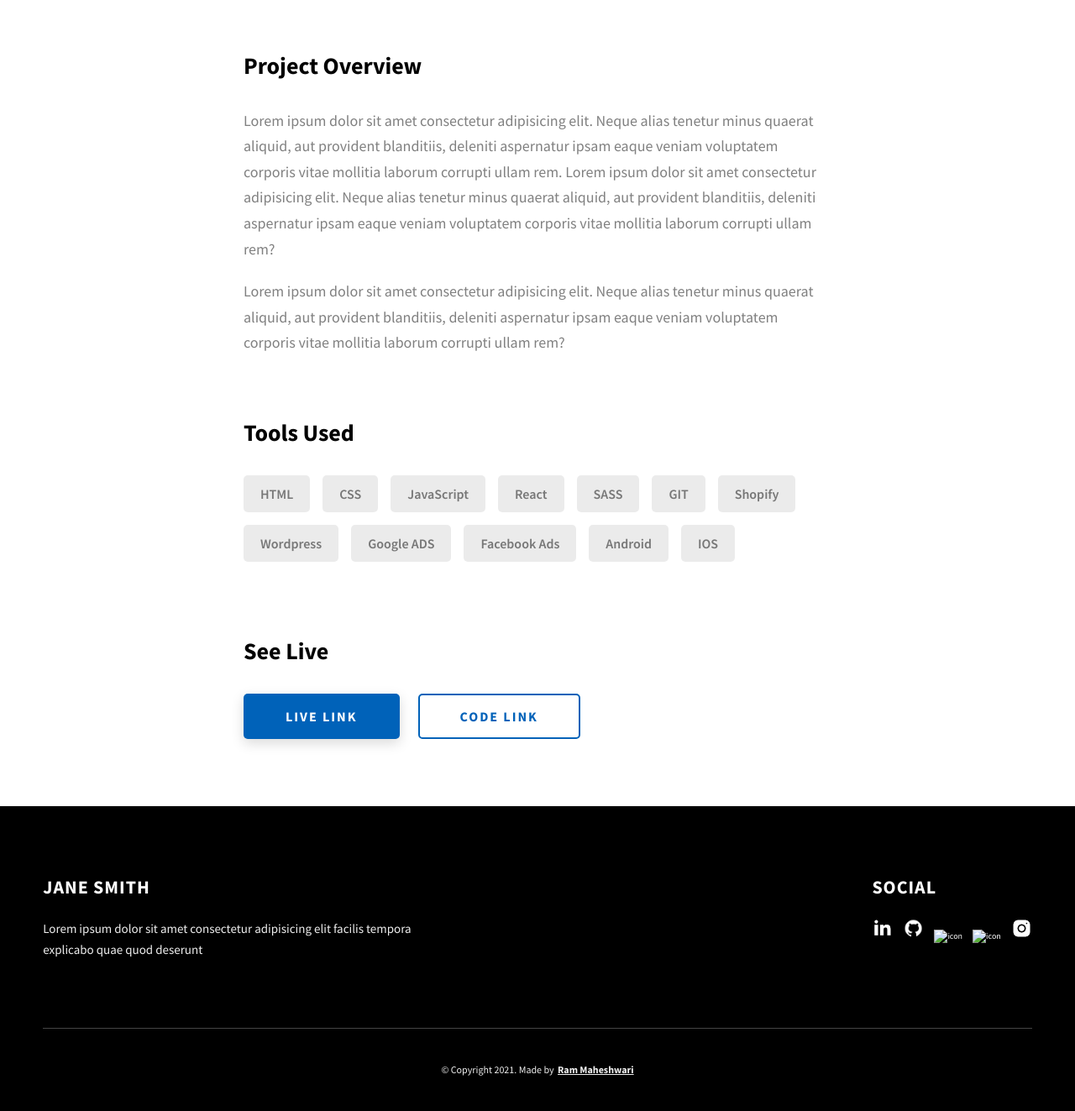
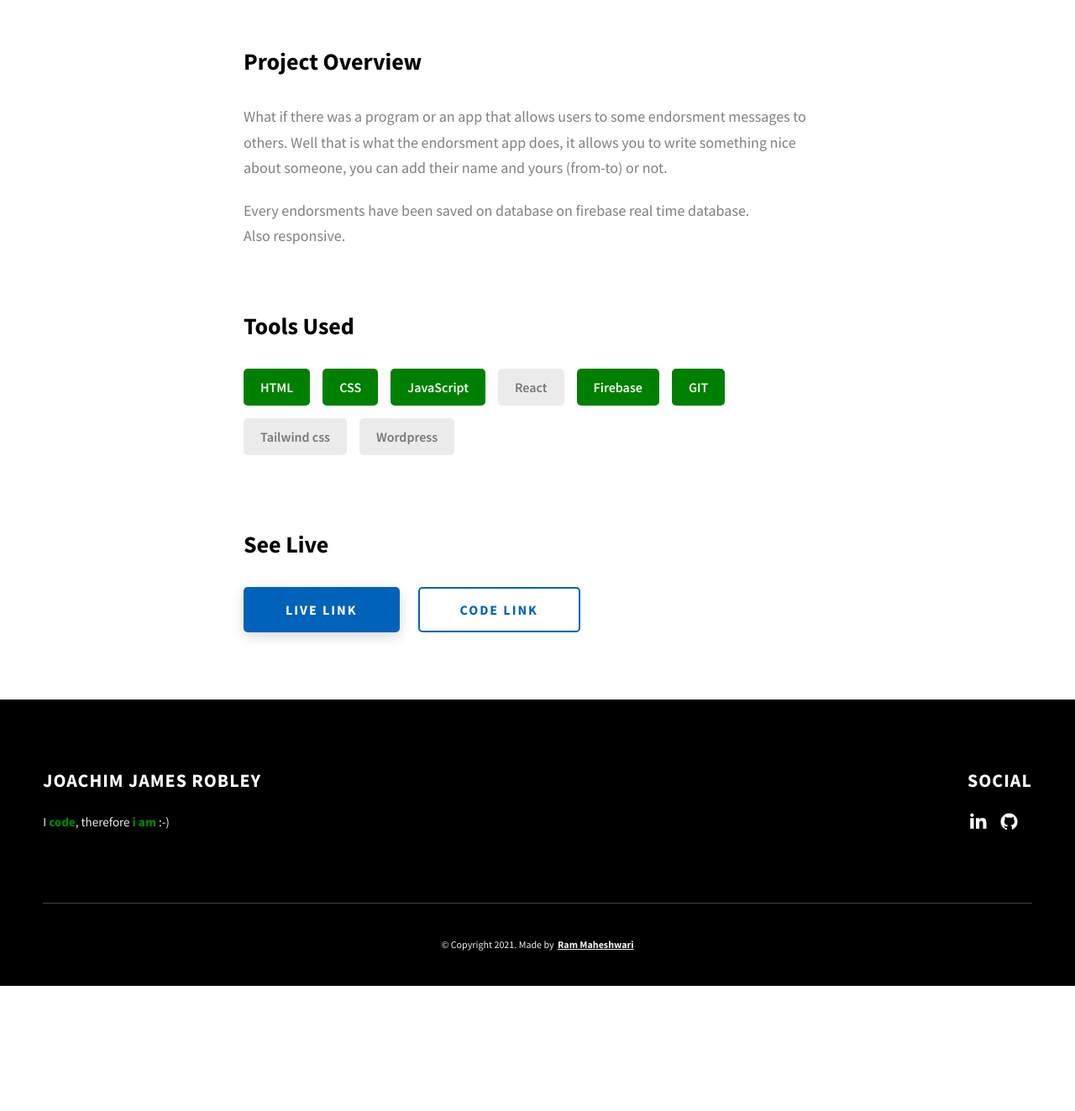
Before and after one commit to Simplycomplex64/my-portfolio, a website built with Vite: page project-3.html in a window 1280 px wide. Shown: the part 1294-2617 px from the top of the page at 84% size. After the commit the page ends 2468 px from the top, so only its background shows below. Built offline with nearby package versions, Linux system fonts and the light colour scheme.

Commit message:
second commit

```diff
--- a/project-3.html
+++ b/project-3.html
@@ -82,16 +82,14 @@
     </header>
     <section class="project-cs-hero">
       <div class="project-cs-hero__content">
-        <h1 class="heading-primary">Project 1</h1>
+        <h1 class="heading-primary">Endorsment app</h1>
         <div class="project-cs-hero__info">
           <p class="text-primary">
-            Lorem ipsum dolor sit amet consectetur adipisicing elit. Dignissimos
-            in numquam incidunt earum quaerat cum fuga, atque similique natus
-            nobis sit.
+            A simple program that let users post endorsments. Can be used in events, at school even at work!
           </p>
         </div>
         <div class="project-cs-hero__cta">
-          <a href="#" class="btn btn--bg" target="_blank">Live Link</a>
+          <a href="https://wechampsimplycomplex.netlify.app/" class="btn btn--bg" target="_blank">Live Link</a>
         </div>
       </div>
     </section>
@@ -100,7 +98,7 @@
         <div class="project-details__content">
           <div class="project-details__showcase-img-cont">
             <img
-              src="./assets/img/password.jpg"
+              src="./assets/img/endorsment.png"
               alt="Project Image"
               class="project-details__showcase-img"
             />
@@ -109,49 +107,38 @@
             <div class="project-details__desc">
               <h3 class="project-details__content-title">Project Overview</h3>
               <p class="project-details__desc-para">
-                Lorem ipsum dolor sit amet consectetur adipisicing elit. Neque
-                alias tenetur minus quaerat aliquid, aut provident blanditiis,
-                deleniti aspernatur ipsam eaque veniam voluptatem corporis vitae
-                mollitia laborum corrupti ullam rem. Lorem ipsum dolor sit amet
-                consectetur adipisicing elit. Neque alias tenetur minus quaerat
-                aliquid, aut provident blanditiis, deleniti aspernatur ipsam
-                eaque veniam voluptatem corporis vitae mollitia laborum corrupti
-                ullam rem?
+                What if there was a program or an app that allows users to some endorsment messages to others.
+            Well that is what the endorsment app does, it allows you to write something nice about someone,
+            you can add their name and yours (from-to) or not.
               </p>
               <p class="project-details__desc-para">
-                Lorem ipsum dolor sit amet consectetur adipisicing elit. Neque
-                alias tenetur minus quaerat aliquid, aut provident blanditiis,
-                deleniti aspernatur ipsam eaque veniam voluptatem corporis vitae
-                mollitia laborum corrupti ullam rem?
+                Every endorsments have been saved on database on firebase real time database.</br>
+                Also responsive.
               </p>
             </div>
             <div class="project-details__tools-used">
               <h3 class="project-details__content-title">Tools Used</h3>
               <div class="skills">
-                <div class="skills__skill">HTML</div>
-                <div class="skills__skill">CSS</div>
-                <div class="skills__skill">JavaScript</div>
+                <div class="skills__skill used">HTML</div>
+                <div class="skills__skill used">CSS</div>
+                <div class="skills__skill used">JavaScript</div>
                 <div class="skills__skill">React</div>
-                <div class="skills__skill">SASS</div>
-                <div class="skills__skill">GIT</div>
-                <div class="skills__skill">Shopify</div>
+                <div class="skills__skill used">Firebase</div>
+                <div class="skills__skill used">GIT</div>
+                <div class="skills__skill ">Tailwind css</div>
                 <div class="skills__skill">Wordpress</div>
-                <div class="skills__skill">Google ADS</div>
-                <div class="skills__skill">Facebook Ads</div>
-                <div class="skills__skill">Android</div>
-                <div class="skills__skill">IOS</div>
               </div>
             </div>
             <div class="project-details__links">
               <h3 class="project-details__content-title">See Live</h3>
               <a
-                href="#"
+                href="https://wechampsimplycomplex.netlify.app/"
                 class="btn btn--med btn--theme project-details__links-btn"
                 target="_blank"
                 >Live Link</a
               >
               <a
-                href="#"
+                href="https://github.com/Simplycomplex64/weChamp"
                 class="btn btn--med btn--theme-inv project-details__links-btn"
                 target="_blank"
                 >Code Link</a
@@ -176,41 +163,19 @@
                   alt="icon"
                 />
               </a>
-              <a target="_blank" rel="noreferrer" href="#">
+              <a target="_blank" rel="noreferrer" href="https://github.com/Simplycomplex64">
                 <img
                   class="main-footer__icon"
                   src="./assets/img/github-ico.png"
                   alt="icon"
                 />
               </a>
-              <a target="_blank" rel="noreferrer" href="#">
-                <img
-                  class="main-footer__icon"
-                  src="./assets/img/twitter-ico.png"
-                  alt="icon"
-                />
-              </a>
-              <a target="_blank" rel="noreferrer" href="#">
-                <img
-                  class="main-footer__icon"
-                  src="./assets/img/yt-ico.png"
-                  alt="icon"
-                />
-              </a>
-              <a target="_blank" rel="noreferrer" href="#">
-                <img
-                  class="main-footer__icon main-footer__icon--mr-none"
-                  src="./assets/img/insta-ico.png"
-                  alt="icon"
-                />
-              </a>
             </div>
           </div>
           <div class="main-footer__row main-footer__row-2">
-            <h4 class="heading heading-sm text-lt">Jane Smith</h4>
+            <h4 class="heading heading-sm text-lt">Joachim James Robley</h4>
             <p class="main-footer__short-desc">
-              Lorem ipsum dolor sit amet consectetur adipisicing elit facilis
-              tempora explicabo quae quod deserunt
+              I <span>code</span>, therefore <span>i am</span> :-)
             </p>
           </div>
         </div>
```
Also changed, not shown: index.html (+2 -2 lines), project-2.html (+6 -13 lines), project-4.html (+2 -4 lines).
